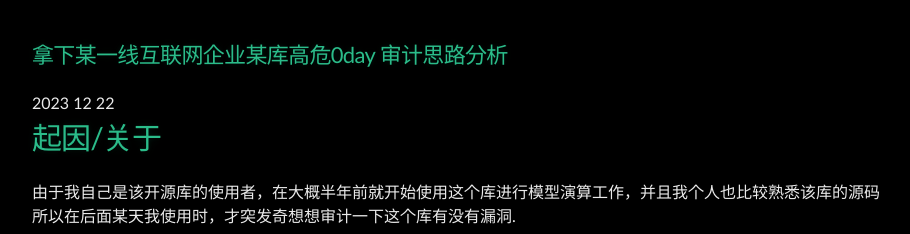
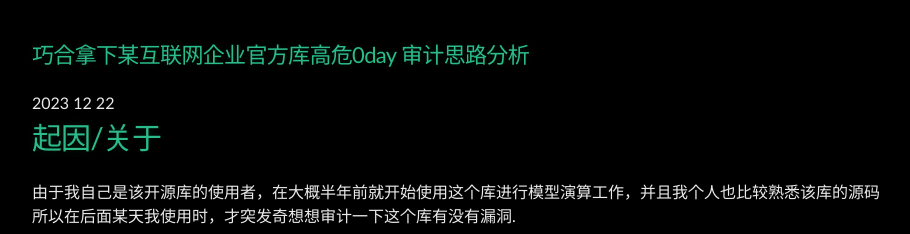
Before and after one commit to Leeyangee/leeyangee.github.io, a Jekyll site: the page built from _posts/2023-12-22-巧合拿下某互联网企业官方库高危0day 审计思路分析.md, in a window 1280 px wide. Shown: the part 412-646 px from the top of the page, without its empty margins (160-1070 px from the left). Built offline with Jekyll 4.4.1, drawn with Linux system fonts in a browser that asks for light colours.

Commit message:
Update and rename 2023-12-22-拿下某一线互联网企业某库高危0day 审计思路分析.md to 2023-12-22-巧合拿下某互联网企业官方库高危0day 审计思路分析.md

```diff
--- a/_posts/2023-12-22-拿下某一线互联网企业某库高危0day 审计思路分析.md
+++ b/_posts/2023-12-22-巧合拿下某互联网企业官方库高危0day 审计思路分析.md
@@ -1,5 +1,5 @@
 ---
-title: 拿下某一线互联网企业某库高危0day 审计思路分析
+title: 巧合拿下某互联网企业官方库高危0day 审计思路分析
 published: true
 ---
 
```
